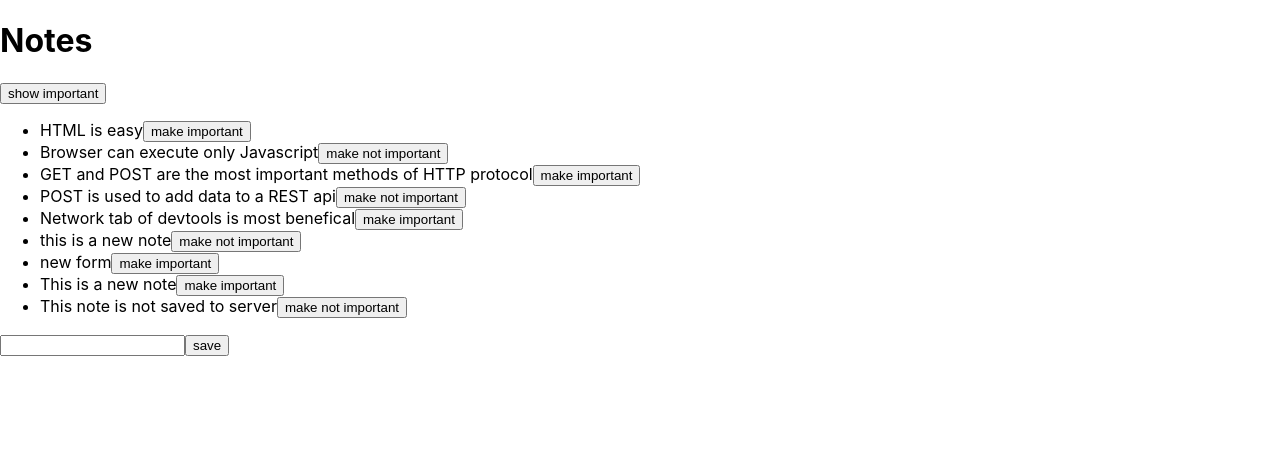
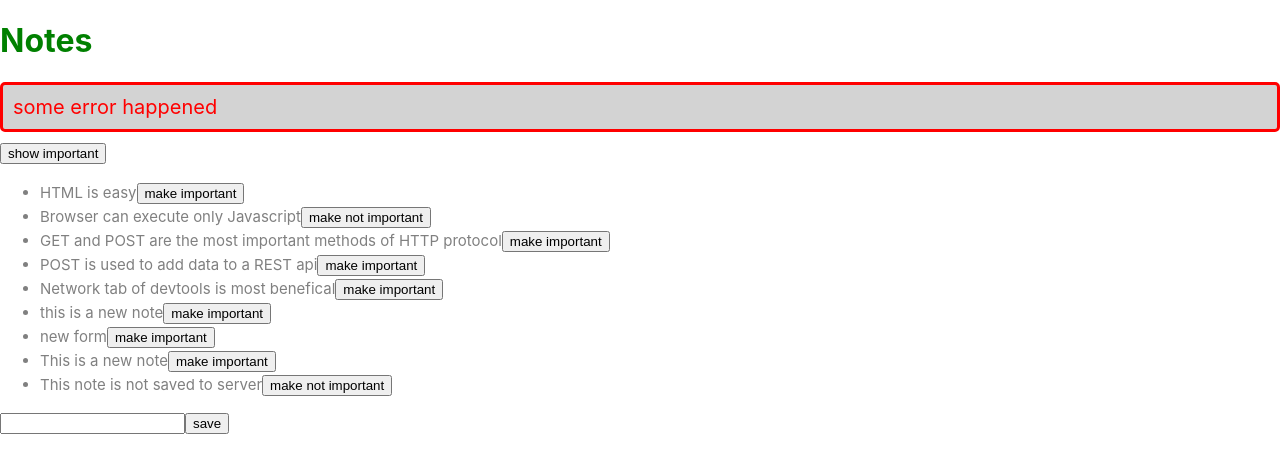
Before and after one commit to AlenaNik/full-stack-course-alena, a React (Create React App) app in the folder part0/: page / in a window 1280 px wide. Shown: the top 472 px of the page. Built offline with nearby package versions, Linux system fonts and the light colour scheme; data requests are answered from the project's data file.

Commit message:
notification

```diff
--- a/part0/db.json
+++ b/part0/db.json
@@ -21,7 +21,7 @@
     {
       "content": "POST is used to add data to a REST api",
       "date": "2019-05-31T10:37:37.759Z",
-      "important": true,
+      "important": false,
       "id": 4
     },
     {
@@ -33,7 +33,7 @@
     {
       "content": "this is a new note",
       "date": "2020-01-06T12:36:18.042Z",
-      "important": true,
+      "important": false,
       "id": 6
     },
     {
--- a/part0/src/App.js
+++ b/part0/src/App.js
@@ -1,12 +1,13 @@
 import React, { useState, useEffect } from 'react'
 import Note from './components/Note'
-import axios from 'axios'
 import noteService from './services/notes'
+import Notification from './components/Notification'
 
 const App = () => {
     const [notes, setNotes] = useState([])
     const [newNote, setNewNote] = useState('')
     const [showAll, setShowAll] = useState(true)
+    const [ errorMessage, setErrorMessage] = useState('some error happened')
 
     useEffect(() => {
         noteService
@@ -57,9 +58,12 @@
                 setNotes(notes.map(note => note.id !== id ? note : returnedNote))
             })
             .catch(error => {
-                alert(
+                setErrorMessage(
                     `the note '${note.content}' was already deleted from server`
                 )
+                setTimeout(() => {
+                    setErrorMessage(null)
+                }, 5000)
                 setNotes(notes.filter(n => n.id !== id))
             })
 
@@ -68,6 +72,7 @@
     return (
         <div>
             <h1>Notes</h1>
+            <Notification message={errorMessage} />
             <div>
                 <button onClick={() => setShowAll(!showAll)}>
                     show {showAll ? 'important' : 'all'}
--- a/part0/src/components/Note.js
+++ b/part0/src/components/Note.js
@@ -5,7 +5,7 @@
         ? 'make not important' : 'make important'
 
     return (
-        <li>
+        <li className="note">
             {note.content}
             <button onClick={toggleImportance}>{label}</button>
         </li>
--- /dev/null
+++ b/part0/src/components/Notification.js
@@ -0,0 +1,12 @@
+import React from 'react'
+
+export default Notification = ({ message }) => {
+    if (message === null) {
+        return null
+    }
+    return (
+        <div className="error">
+            {message}
+        </div>
+    )
+}
--- a/part0/src/index.css
+++ b/part0/src/index.css
@@ -11,3 +11,23 @@
   font-family: source-code-pro, Menlo, Monaco, Consolas, 'Courier New',
     monospace;
 }
+
+h1 {
+  color: green;
+}
+
+.note {
+  color: grey;
+  padding-top: 3px;
+  font-size: 15px;
+}
+
+.error {
+  color: red;
+  background: lightgrey;
+  font-size: 20px;
+  border-style: solid;
+  border-radius: 5px;
+  padding: 10px;
+  margin-bottom: 10px;
+}
```
